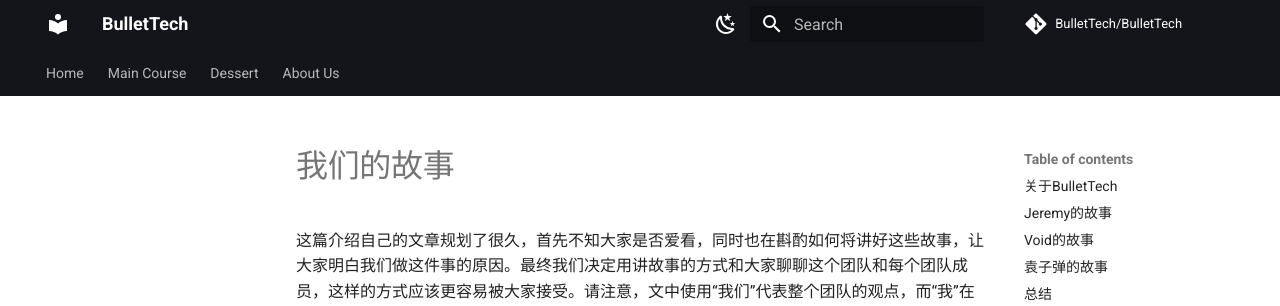
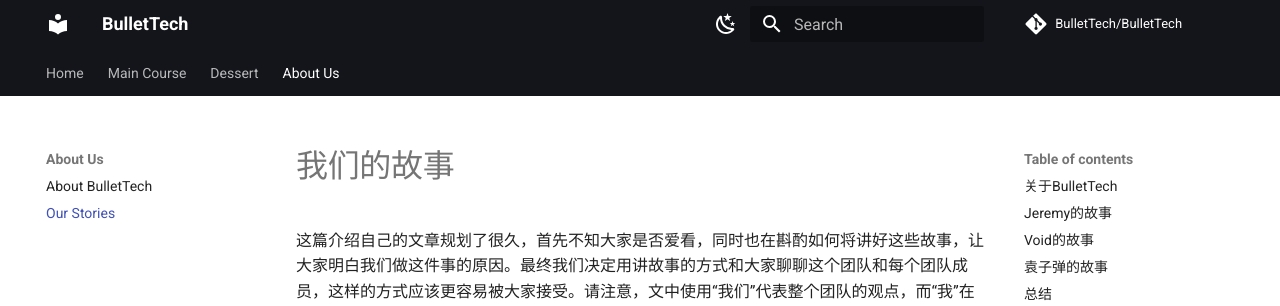
Before and after one commit to BulletTech/BulletTech, an MkDocs documentation site: the page built from docs/Our_story.md, in a window 1280 px wide. Shown: the top 306 px of the page. Built offline with MkDocs 1.6.1 and Material for MkDocs 9.7.7, drawn with Linux system fonts in a browser that asks for light colours; comment, search, counter and statistics services are not loaded.

Commit message:
Add Our Stories
@jz263 @jhqian0909

```diff
--- a/mkdocs.yml
+++ b/mkdocs.yml
@@ -30,7 +30,9 @@ nav:
     - Apps:
         - 个人笔记应用 - Notion: Dessert/Apps/2021-06-06-Notion.md
         - 装机必备之实用电脑软件: Dessert/Apps/2021-06-15-Hotapps.md
-  - About Us: About_us.md
+  - About Us:
+        - About BulletTech: About_us.md
+        - Our Stories: Our_story.md
 
 # Copyright
 copyright: Copyright &copy; 2021 BulletTech
```
